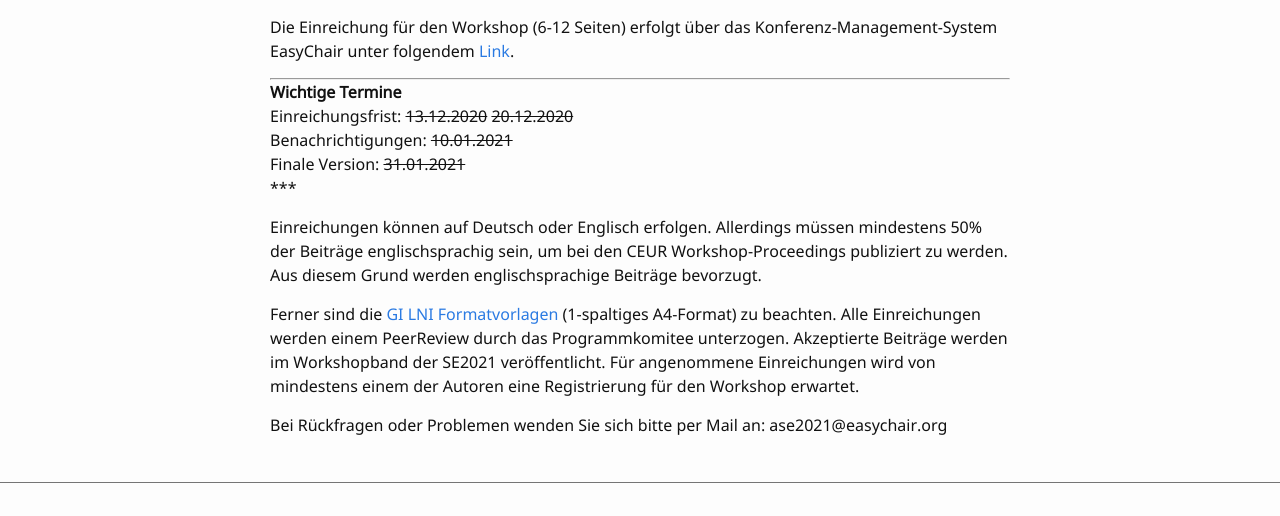
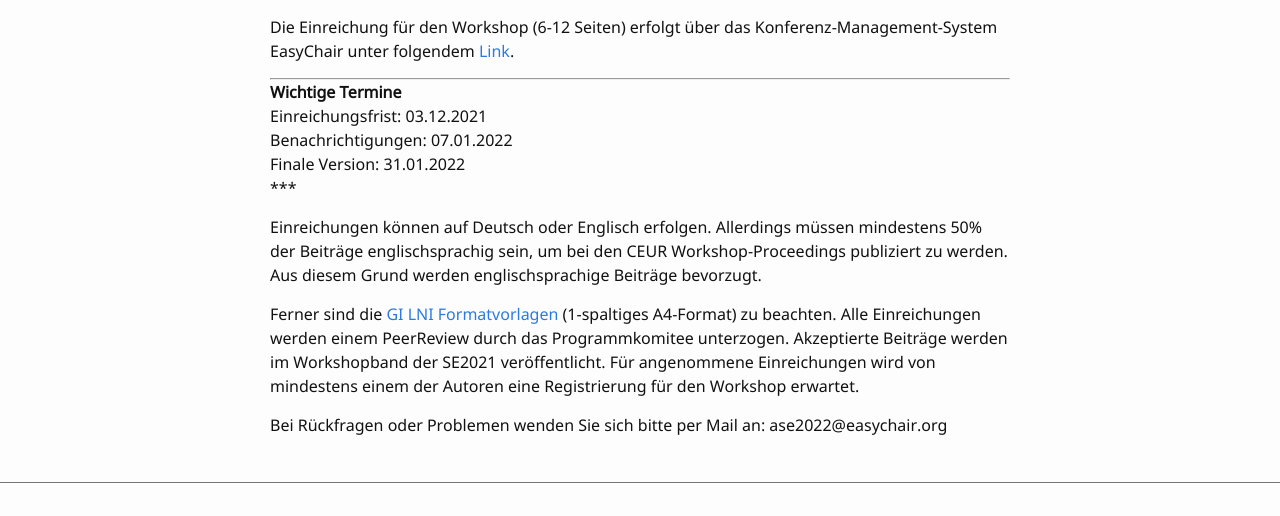
Before and after one commit to ASE-Workshop/2022, a Jekyll site: the page built from 1-call-for-papers.md, in a window 1280 px wide. Shown: the part 571-1087 px from the top of the page. Built offline with Jekyll 4.4.1, drawn with Linux system fonts in a browser that asks for light colours.

Commit message:
Update 1-call-for-papers.md

```diff
--- a/1-call-for-papers.md
+++ b/1-call-for-papers.md
@@ -19,13 +19,13 @@ In diesem Workshop werden Herausforderungen und Lösungsansätze des Automotive
 - e-mobility
 
 
-Die Einreichung für den Workshop (6-12 Seiten) erfolgt über das Konferenz-Management-System EasyChair unter folgendem [Link](https://easychair.org/conferences/?conf=se2021).
+Die Einreichung für den Workshop (6-12 Seiten) erfolgt über das Konferenz-Management-System EasyChair unter folgendem [Link](https://easychair.org/conferences/?conf=se2022).
 
 ***
 __Wichtige Termine__\
-Einreichungsfrist: ~~13.12.2020~~ ~~20.12.2020~~\
-Benachrichtigungen: ~~10.01.2021~~\
-Finale Version: ~~31.01.2021~~\
+Einreichungsfrist: 03.12.2021\
+Benachrichtigungen: 07.01.2022\
+Finale Version: 31.01.2022\
 ***
 
 
@@ -33,4 +33,4 @@ Einreichungen können auf Deutsch oder Englisch erfolgen. Allerdings müssen min
 
 Ferner sind die [GI LNI Formatvorlagen](https://gi.de/service/publikationen/lni#panel-2270-0) (1-spaltiges A4-Format) zu beachten. Alle Einreichungen werden einem PeerReview durch das Programmkomitee unterzogen. Akzeptierte Beiträge werden im Workshopband der SE2021 veröffentlicht. Für angenommene Einreichungen wird von mindestens einem der Autoren eine Registrierung für den Workshop erwartet.
 
-Bei Rückfragen oder Problemen wenden Sie sich bitte per Mail an: ase2021@easychair.org
+Bei Rückfragen oder Problemen wenden Sie sich bitte per Mail an: ase2022@easychair.org
```
